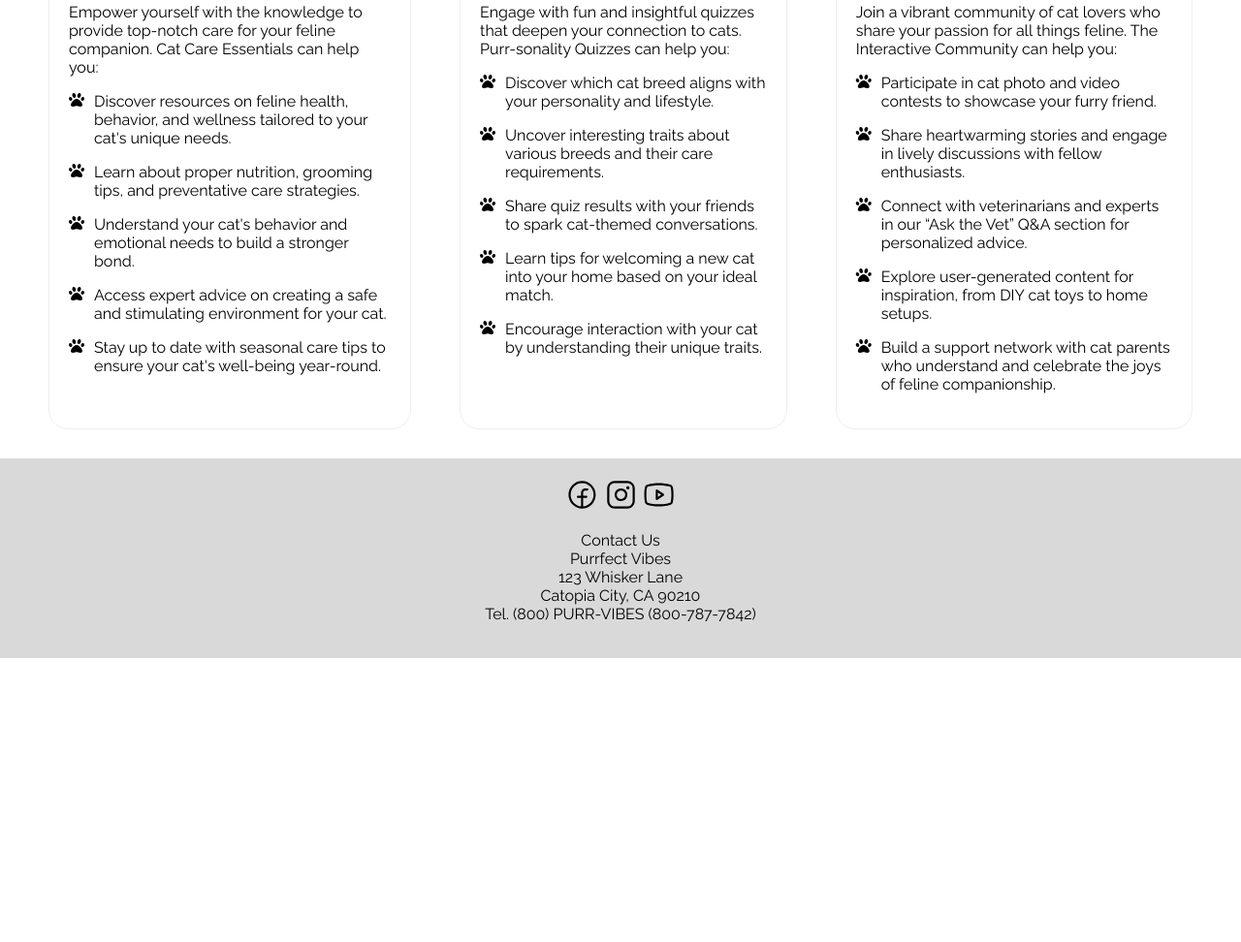
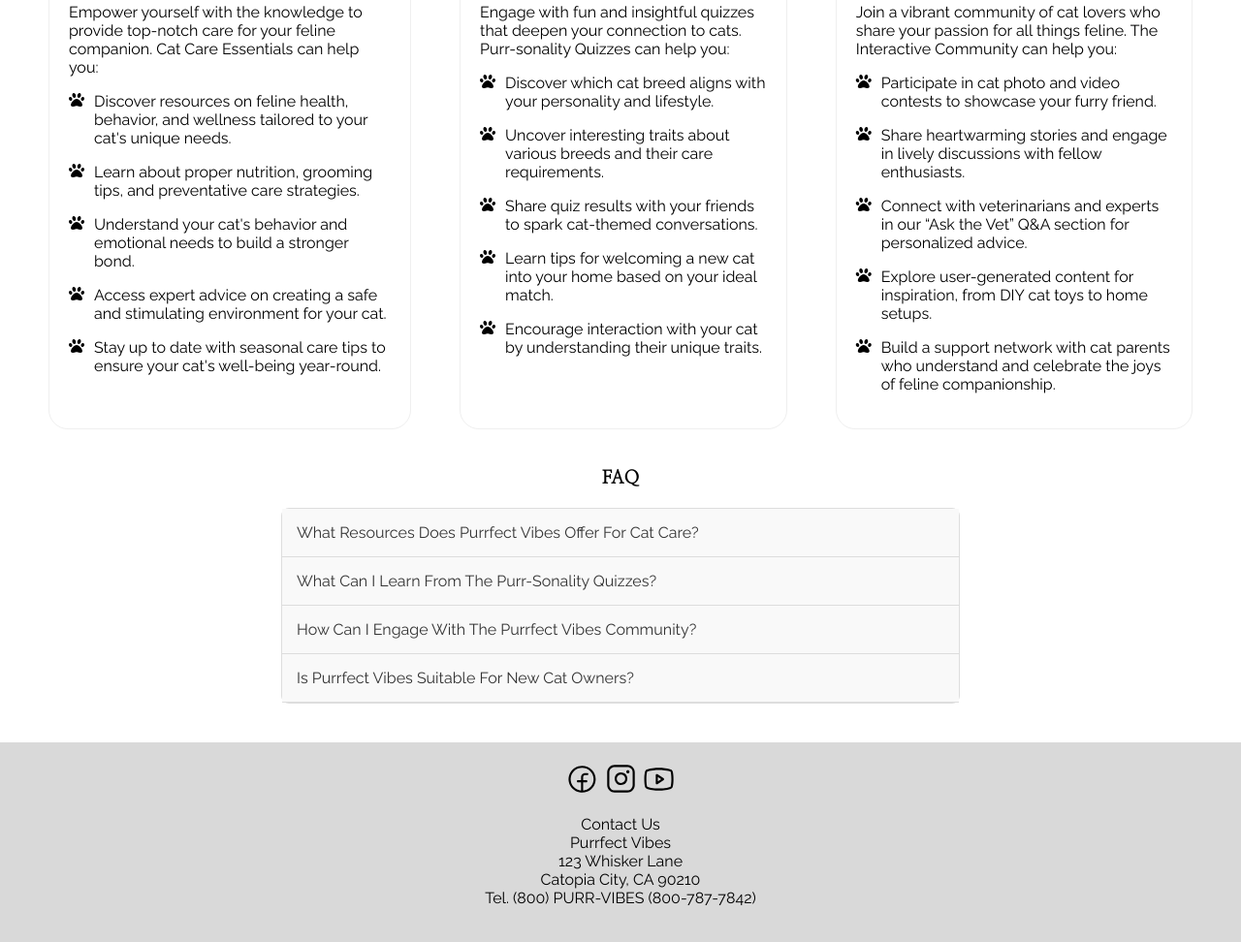
Before and after one commit to Arthur65524/COMM672_assignmentM11_version_2, a plain HTML site: page features.html in a window 1280 px wide. Shown: the part 601-1573 px from the top of the page at 97% size. Before the commit the page ends 1280 px from the top, so only its background shows below. Drawn offline with Linux system fonts and the light colour scheme.

Commit message:
accordion commit

```diff
--- a/css/styles.css
+++ b/css/styles.css
@@ -331,6 +331,41 @@ body.home {
   .faq-h3 {
     text-align: center;
   }
+  .accordion {
+    max-width: 700px;
+    margin: 0 auto;
+    border: 1px solid #ddd;
+    border-radius: 8px;
+    margin-bottom: 30px;
+  }
+  .accordion-item {
+    border-bottom: 1px solid #ddd;
+    position: relative;
+  }
+  .accordion-checkbox {
+    display: none;
+  }
+  .accordion-header {
+    display: block;
+    background-color: #f9f9f9;
+    color: #333;
+    padding: 15px;
+    text-transform: capitalize;
+    transition: background-color 0.3s;
+  }
+  .accordion-header:hover {
+    background-color: #eee;
+    cursor: pointer;
+  }
+  .accordion-content {
+    max-height: 0;
+    overflow: hidden;
+    padding: 0 15px;
+    transition: max-height 0.5s ease-in-out;
+  }
+  .accordion-checkbox:checked ~ .accordion-content {
+    max-height: 200px;
+  }
 /**Contact**/
 .contact-container {
     display: flex;
--- a/features.html
+++ b/features.html
@@ -80,6 +80,39 @@
                 </ul>
             </div>
         </div>
+        <div class="faq-h3">
+            <h3>FAQ</h3>
+    </div>
+    <div class="accordion">
+        <div class="accordion-item">
+            <input type="checkbox" id="question1" class="accordion-checkbox">
+            <label for="question1" class="accordion-header">What resources does Purrfect Vibes offer for cat care?</label>
+            <div class="accordion-content">
+                <p>We provide expert advice on feline health, behavior, and wellness, including tips on proper nutrition, grooming, and creating a safe, stimulating environment.</p>
+            </div>
+        </div>
+        <div class="accordion-item">
+            <input type="checkbox" id="question2" class="accordion-checkbox">
+            <label for="question2" class="accordion-header">What can I learn from the Purr-sonality Quizzes?</label>
+            <div class="accordion-content">
+                <p>Our quizzes help you discover which cat breed matches your personality, uncover fun traits about various breeds, and provide tips for welcoming a new cat into your home.</p>
+            </div>
+        </div>
+        <div class="accordion-item">
+            <input type="checkbox" id="question3" class="accordion-checkbox">
+            <label for="question3" class="accordion-header">How can I engage with the Purrfect Vibes community?</label>
+            <div class="accordion-content">
+                <p>You can join cat photo and video contests, share stories, participate in discussions, and connect with experts in our “Ask the Vet” Q&A section.</p>
+            </div>
+        </div>
+        <div class="accordion-item">
+            <input type="checkbox" id="question4" class="accordion-checkbox">
+            <label for="question4" class="accordion-header">Is Purrfect Vibes suitable for new cat owners?</label>
+            <div class="accordion-content">
+                <p>Absolutely! Whether you’re a new cat parent or a lifelong enthusiast, our resources, quizzes, and community are designed to support and celebrate your love for cats.</p>
+            </div>
+        </div>
+    </div>
     </section>
     <footer>
         <div>
```
